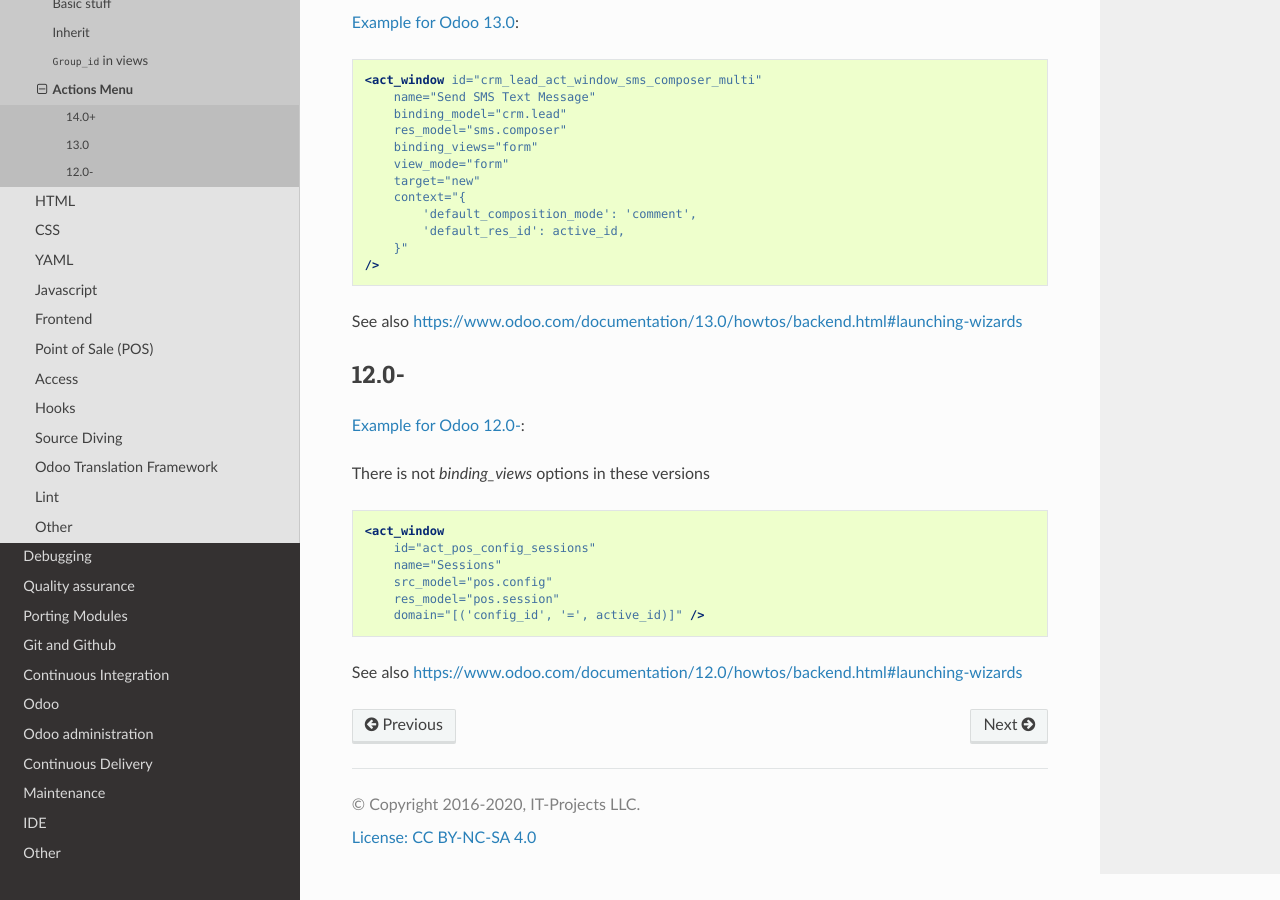
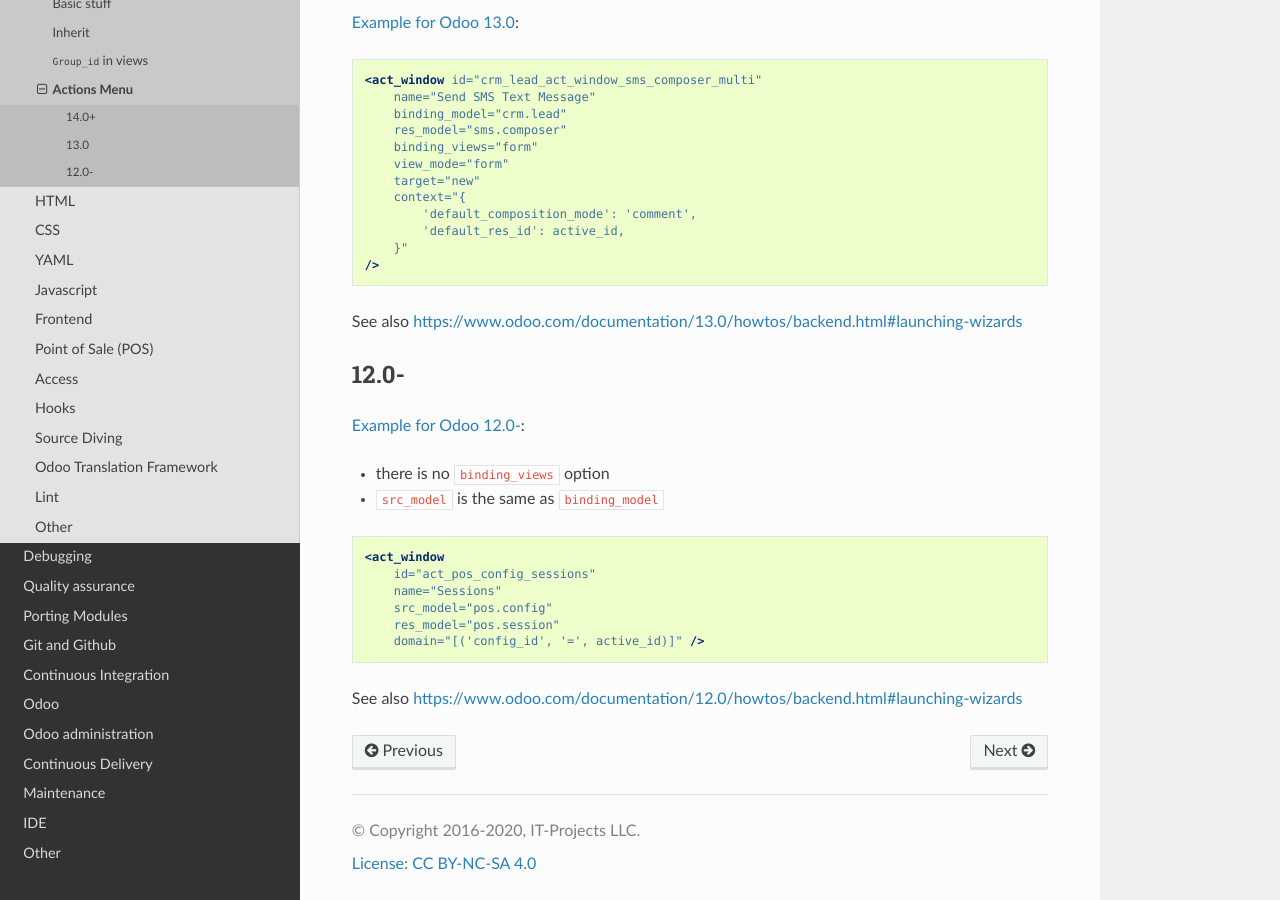
Before and after one commit to itpp-labs/odoo-development, a Sphinx documentation site: the page built from docs/dev/xml/actions-menu.rst, in a window 1280 px wide and 900 px high, scrolled down 1012 px. Built offline with Sphinx 7.4.7 and the Read the Docs theme 2.0.0, drawn with Linux system fonts in a browser that asks for light colours.

Commit message:
Update actions-menu.rst

```diff
--- a/docs/dev/xml/actions-menu.rst
+++ b/docs/dev/xml/actions-menu.rst
@@ -55,7 +55,8 @@
 
 `Example for Odoo 12.0- <https://github.com/odoo/odoo/blob/6c53f1a09d0969379d59d361158c48a31a841b76/addons/point_of_sale/views/pos_config_view.xml#L504-L509>`__:
 
-There is not `binding_views` options in these versions
+* there is no ``binding_views`` option
+* ``src_model`` is the same as ``binding_model``
 
 .. code-block:: xml
 
```
